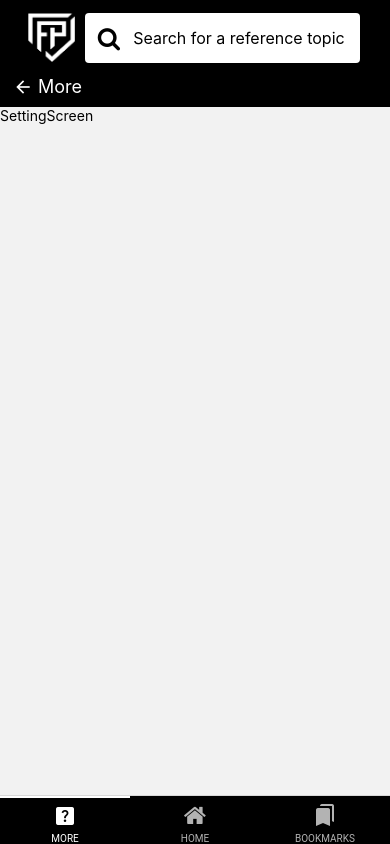
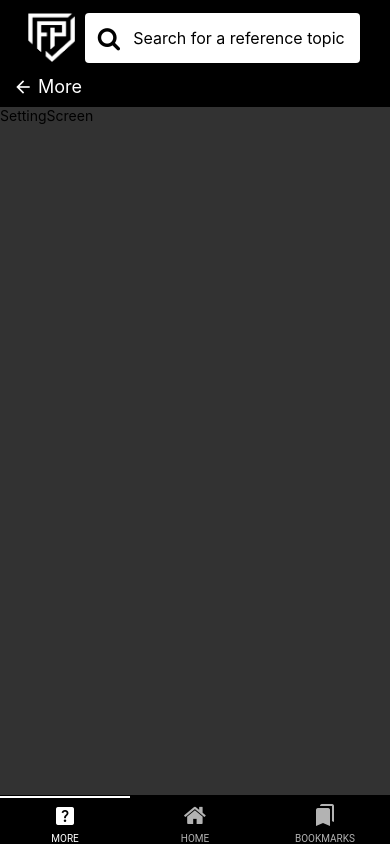
Before and after one commit to OrganizedIsolatedInsect/Field-Point, a React Native app: screen /More in a window 390 px wide. Built offline with nearby package versions, Linux system fonts and the light colour scheme; what react-native-sqlite-storage would draw is missing.

Commit message:
Background theme implemented

```diff
--- a/App.js
+++ b/App.js
@@ -6,12 +6,14 @@ import { SafeAreaProvider } from "react-native-safe-area-context";
 import { Provider } from "react-redux";
 import store from "./src/Redux/store";
 
+// Theme used to implement background color
+import { DarkTheme } from "./src/Shared/styles";
 
 const App = () => {
   return (
     <Provider store={store}>
       <SafeAreaProvider>
-        <NavigationContainer>
+        <NavigationContainer theme={DarkTheme}>
           <AppNavigator />
         </NavigationContainer>
       </SafeAreaProvider>
--- a/src/Shared/Components/header/CustomHeader.js
+++ b/src/Shared/Components/header/CustomHeader.js
@@ -19,9 +19,9 @@ import Breadcrumb from "./Breadcrumb";
 
 // Logo can take the logoHeight and logoWidth arguments. By default, it will be H400 x W416 (full size image)
 
-export const CustomHeader = ({ navigation, options, back }) => {
+export const CustomHeader = ({ navigation, options, back, partLabel }) => {
   // const navigation = useNavigation();
-  // const route = useRoute();
+  const route = useRoute();
   0;
   return (
     <View style={styles.headerContainer}>
@@ -34,7 +34,7 @@ export const CustomHeader = ({ navigation, options, back }) => {
         <Searchbar />
       </View>
       {/* <View style={styles.headerBottomRow}> */}
-      {/* <Breadcrumb route={route} navigation={navigation} /> */}
+      {/* <Breadcrumb route={route} navigation={navigation} partLabel={partLabel} /> */}
       {/* </View> */}
     </View>
   );
--- a/src/Shared/Components/header/Searchbar.js
+++ b/src/Shared/Components/header/Searchbar.js
@@ -5,7 +5,6 @@ import FontAwesome from "react-native-vector-icons/FontAwesome";
 import styles, { Color } from "../../styles";
 
 // TODO - wire in the actual search function
-// TODO - migrate styles to own CSS
 
 // Searchbar component implements the search icon, focused and blurred state outline, and changing the keyboard
 //    return key to a magnifying glass icon.
--- a/src/Shared/Navigation/HomeStackNavigator.js
+++ b/src/Shared/Navigation/HomeStackNavigator.js
@@ -1,7 +1,6 @@
 import { createStackNavigator } from "@react-navigation/stack";
 
 import HomeScreen from "../../Screens/Home/HomeScreen";
-import LegislationScreen from "../../Screens/Legislation/LegislationScreen";
 import LegislationStack from "./LegislationStackNavigator";
 
 // Create home stack to move to different parts of the app (eg. Legislation, Policy etc..)
--- a/src/Shared/styles.js
+++ b/src/Shared/styles.js
@@ -9,6 +9,13 @@ export const Color = {
   cardBody: "#464646",
   searchBody: "#ffffff",
   inFocus: "#419aff",
+};
+
+export const DarkTheme = {
+  dark: true,
+  colors: {
+    background: Color.background,
+  },
 };
 
 export default StyleSheet.create({
```
